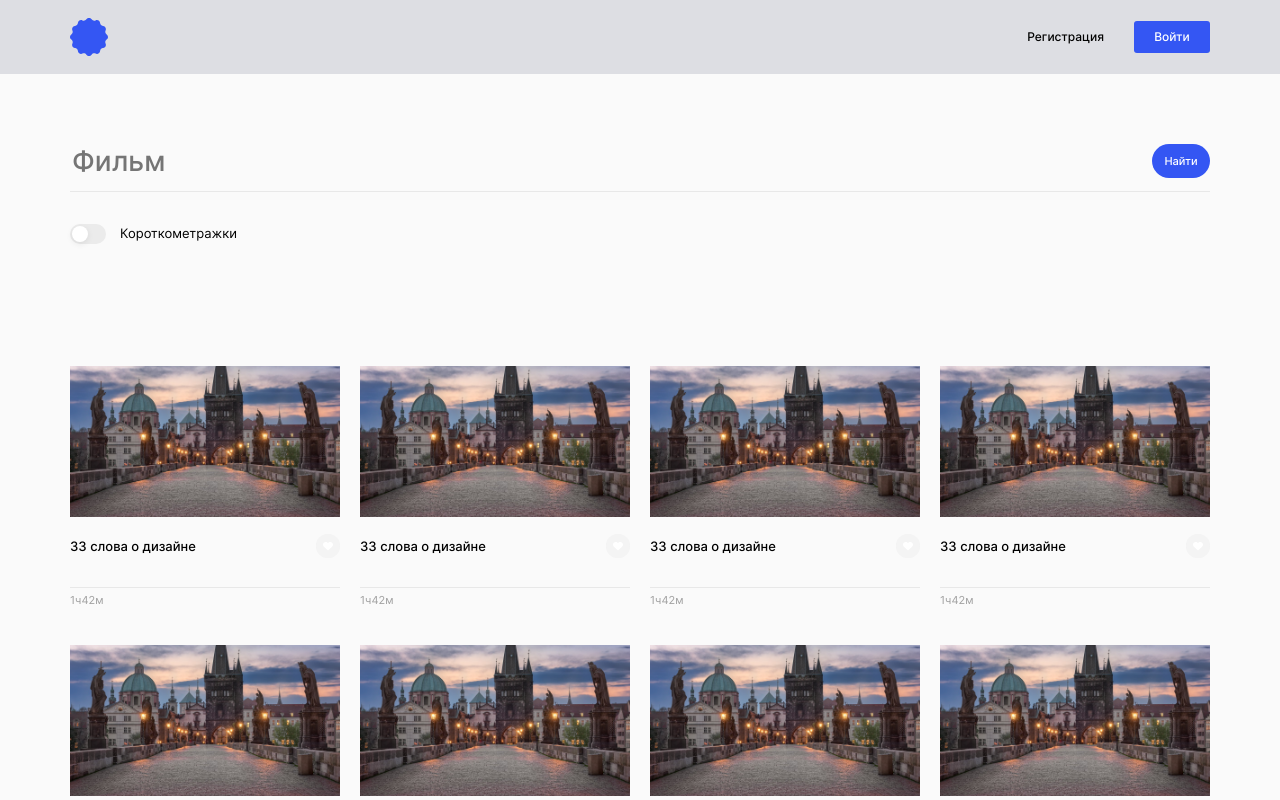
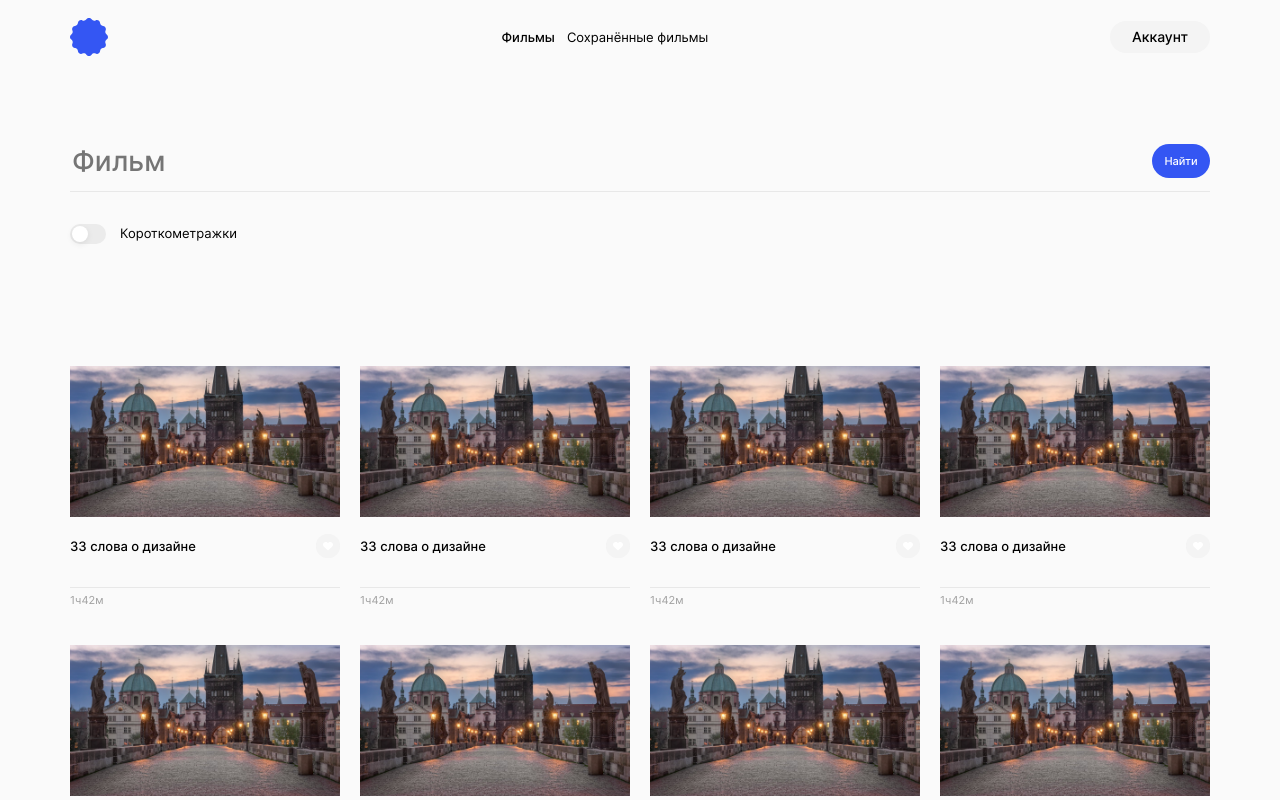
Before and after one commit to CheNikos/movies-explorer-frontend, a React (Create React App) app: page /movies in a window 1280 px wide. Shown: the top 800 px of the page. Built offline with nearby package versions, Linux system fonts and the light colour scheme.

Commit message:
Доделал header

```diff
--- a/src/components/App/App.js
+++ b/src/components/App/App.js
@@ -1,21 +1,21 @@
 import "./App.css";
 import { BrowserRouter, Route, Routes } from "react-router-dom";
 import Main from "../Main/Main";
-import Movies from "../Movies/Movies.js"
+import Movies from "../Movies/Movies.js";
 import Header from "../Header/Header";
 import Footer from "../Footer/Footer";
 
 function App() {
   return (
     <div className="app">
-      <Header />
       <BrowserRouter>
-      <Routes>
-        <Route path="/" element={<Main />} />
-        <Route path="/movies" element={<Movies />} />
-      </Routes>
+        <Header />
+        <Routes>
+          <Route path="/" element={<Main />} />
+          <Route path="/movies" element={<Movies />} />
+        </Routes>
+        <Footer />
       </BrowserRouter>
-      <Footer />
     </div>
   );
 }
--- a/src/components/Header/Header.css
+++ b/src/components/Header/Header.css
@@ -1,9 +1,16 @@
 .header {
   height: 74px;
   max-width: 1280px;
-  background-color: #dddee3;
   display: flex;
   justify-content: space-between;
+}
+
+.header_theme_main {
+  background-color: #dddee3;
+}
+
+.header_theme_grey {
+  background-color: #fafafa;
 }
 
 .header__logo {
@@ -50,3 +57,40 @@
   text-align: center;
   color: rgba(255, 255, 255, 1);
 }
+
+.header__account {
+  width: 100px;
+  height: 32px;
+  left: 1110px;
+  top: 21px;
+  font-size: 14px;
+  font-weight: 500;
+  line-height: 16px;
+  text-align: center;
+  background: #f4f4f4;
+  border-radius: 20px;
+  border: none;
+}
+
+.header__navigation-bar {
+  width: 227px;
+  height: 20px;
+  display: flex;
+  align-self: center;
+}
+
+.header__film {
+  font-size: 13px;
+  font-weight: 500;
+  line-height: 18px;
+  border: none;
+  background-color: #fafafa;
+}
+
+.header__saved-films {
+  font-size: 13px;
+  font-weight: 400;
+  line-height: 18px;
+  border: none;
+  background-color: #fafafa;
+}
--- a/src/components/Header/Header.js
+++ b/src/components/Header/Header.js
@@ -1,15 +1,34 @@
-import './Header.css';
-import logo from '../../images/header-image/logo.svg'
+import "./Header.css";
+import logo from "../../images/header-image/logo.svg";
+import { useLocation } from "react-router-dom";
 
 export default function Header() {
+  const location = useLocation();
 
   return (
-    <header className="header">
+    <header className={`header header_theme_${
+      location.pathname === '/' ? 'main' : 'grey'
+    }`}>
       <img className="header__logo" src={logo} alt="Logo" />
-      <div className='header__navigate'>
-        <p className='header__registration'>Регистрация</p>
-        <div className="header__signin"><p className='header__signin-text'>Войти</p></div>
-      </div>
+      {location.pathname === "/" && (
+        <div className="header__navigate">
+          <p className="header__registration">Регистрация</p>
+          <div className="header__signin">
+            <p className="header__signin-text">Войти</p>
+          </div>
+        </div>
+      )}
+      {location.pathname === "/movies" && (
+        <>
+        <div className="header__navigation-bar">
+          <button className="header__film">Фильмы</button>
+          <button className="header__saved-films">Сохранённые фильмы</button>
+        </div>
+        <div className="header__navigate">
+          <button className="header__account">Аккаунт</button>
+        </div>
+        </>
+      )}
     </header>
   );
 }
--- a/src/components/Movies/SearchForm/SearchForm.css
+++ b/src/components/Movies/SearchForm/SearchForm.css
@@ -1,11 +1,12 @@
 .search-form {
   display: block;
+
+  padding-top: 70px;
 }
 
 .search-form__search {
   width: 1140px;
   height: 34px;
-  padding-top: 70px;
   margin: auto;
   display: flex;
   justify-content: space-between;
@@ -17,7 +18,7 @@
   line-height: 34px;
   width: 1060px;
   border: none;
-  background-color: #fafafa;
+  background-color: #FAFAFA;
 }
 
 .search-form__find {
```
